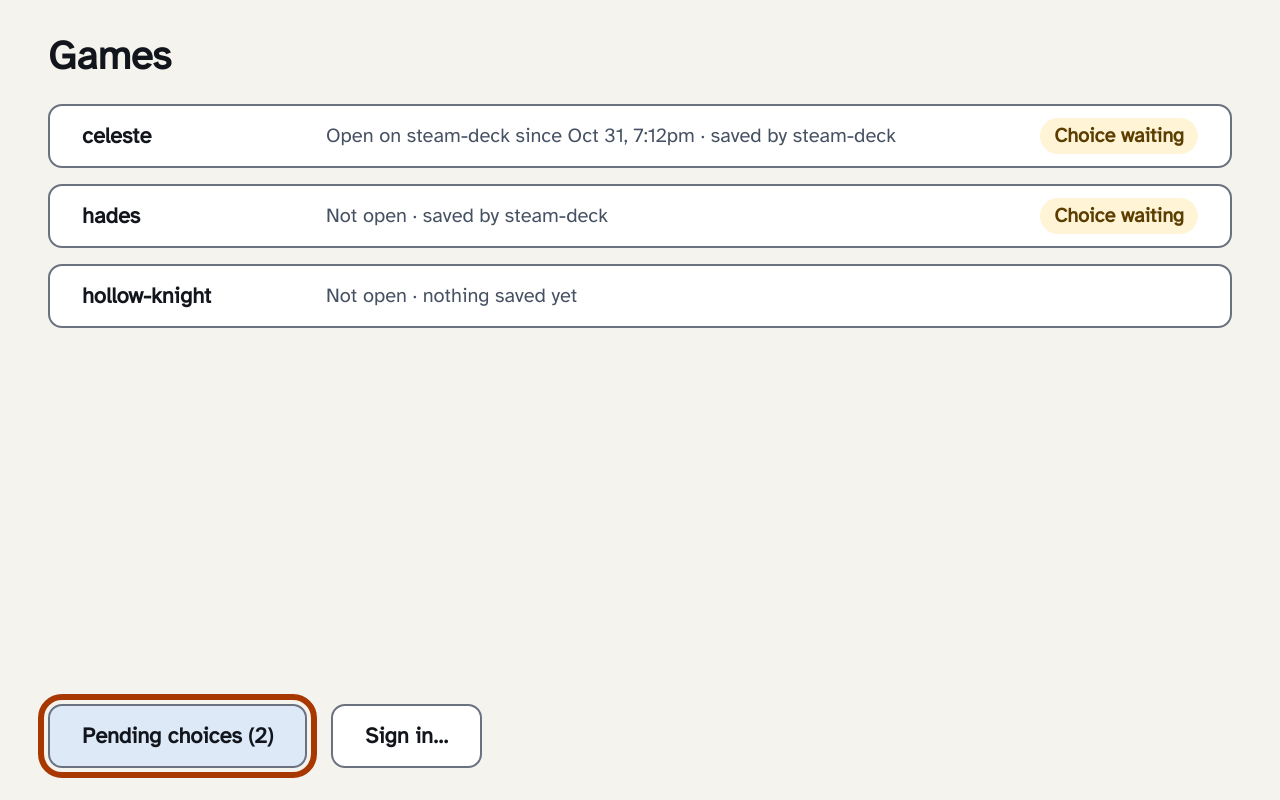
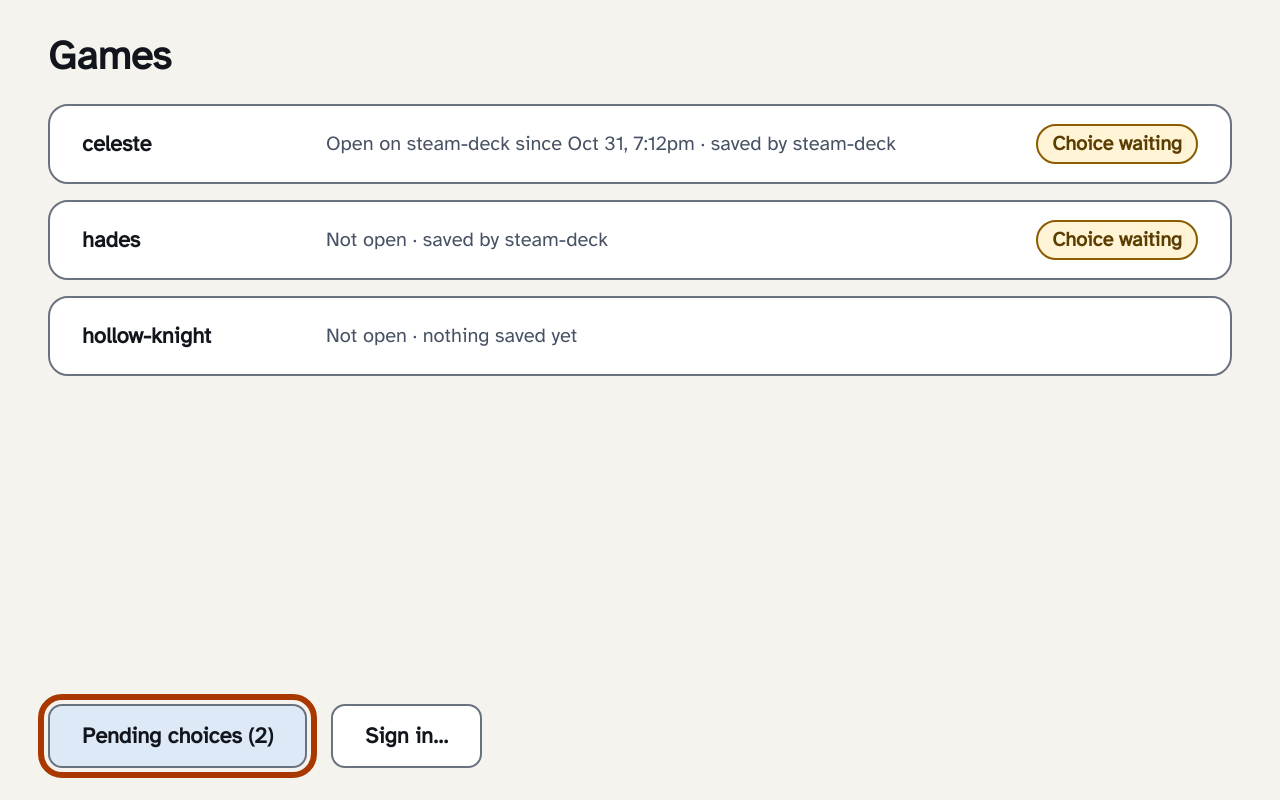
Before and after one commit to iannitram/save-relay, a React (Vite) app in the folder panel/: page / in a window 1280 px wide. Built offline with nearby package versions, Linux system fonts and the light colour scheme.

Commit message:
I draw the games and pending lists as the system's ListRow (#170)

```diff
--- a/panel/src/app.css
+++ b/panel/src/app.css
@@ -130,13 +130,19 @@ p {
 }
 .row {
   width: 100%;
+  min-height: 80px;
   display: flex;
   align-items: center;
   gap: 24px;
   text-align: left;
+  background: var(--surface-raised);
+  border: 2px solid var(--border);
+  border-radius: var(--radius-lg);
 }
 .row .name {
-  font-weight: 600;
+  font-size: 22px;
+  line-height: 28px;
+  font-weight: 700;
   min-width: 220px;
 }
 .row .meta {
@@ -145,12 +151,18 @@ p {
   line-height: 28px;
 }
 .badge {
+  display: inline-flex;
+  align-items: center;
   padding: 4px 14px;
-  border-radius: 999px;
+  border-radius: var(--radius-pill);
+  border: 2px solid var(--info-border);
   background: var(--warning-surface);
   color: var(--warning-ink);
   font-size: 20px;
   line-height: 28px;
+}
+.badge-warning {
+  border-color: var(--warning-border);
 }
 footer {
   display: flex;
--- a/panel/src/views.tsx
+++ b/panel/src/views.tsx
@@ -103,12 +103,12 @@ export function GamesView(props: {
               className="btn row"
               onClick={() => props.onOpen(g.game)}
             >
-              <span className="name">{g.game}</span>
+              <span className="name label">{g.game}</span>
               <span className="meta">
                 {g.held ? `Open on ${g.held.device} since ${when(g.held.since)}` : "Not open"}
                 {g.server ? ` · saved by ${g.server.device}` : " · nothing saved yet"}
               </span>
-              {g.pending && <span className="badge">Choice waiting</span>}
+              {g.pending && <span className="badge badge-warning">Choice waiting</span>}
             </button>
           </li>
         ))}
@@ -227,7 +227,7 @@ export function PendingView(props: {
               className="btn row"
               onClick={() => props.onOpen(c)}
             >
-              <span className="name">{c.game}</span>
+              <span className="name label">{c.game}</span>
               <span className="meta">
                 {c.kind === "conflict"
                   ? "Both sides changed"
```
Also changed, not shown: 1 other file (tests, documents, lock files or other folders).
